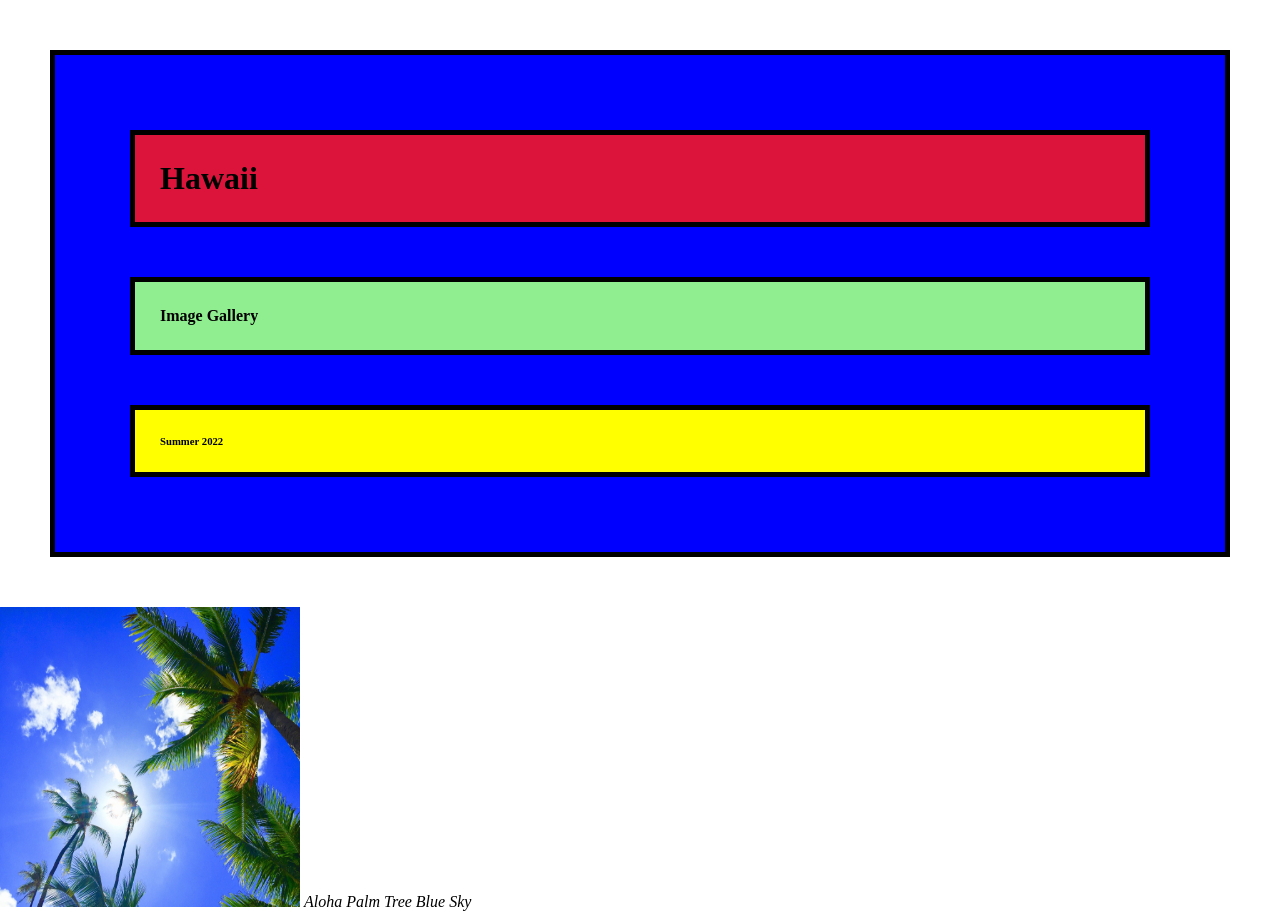
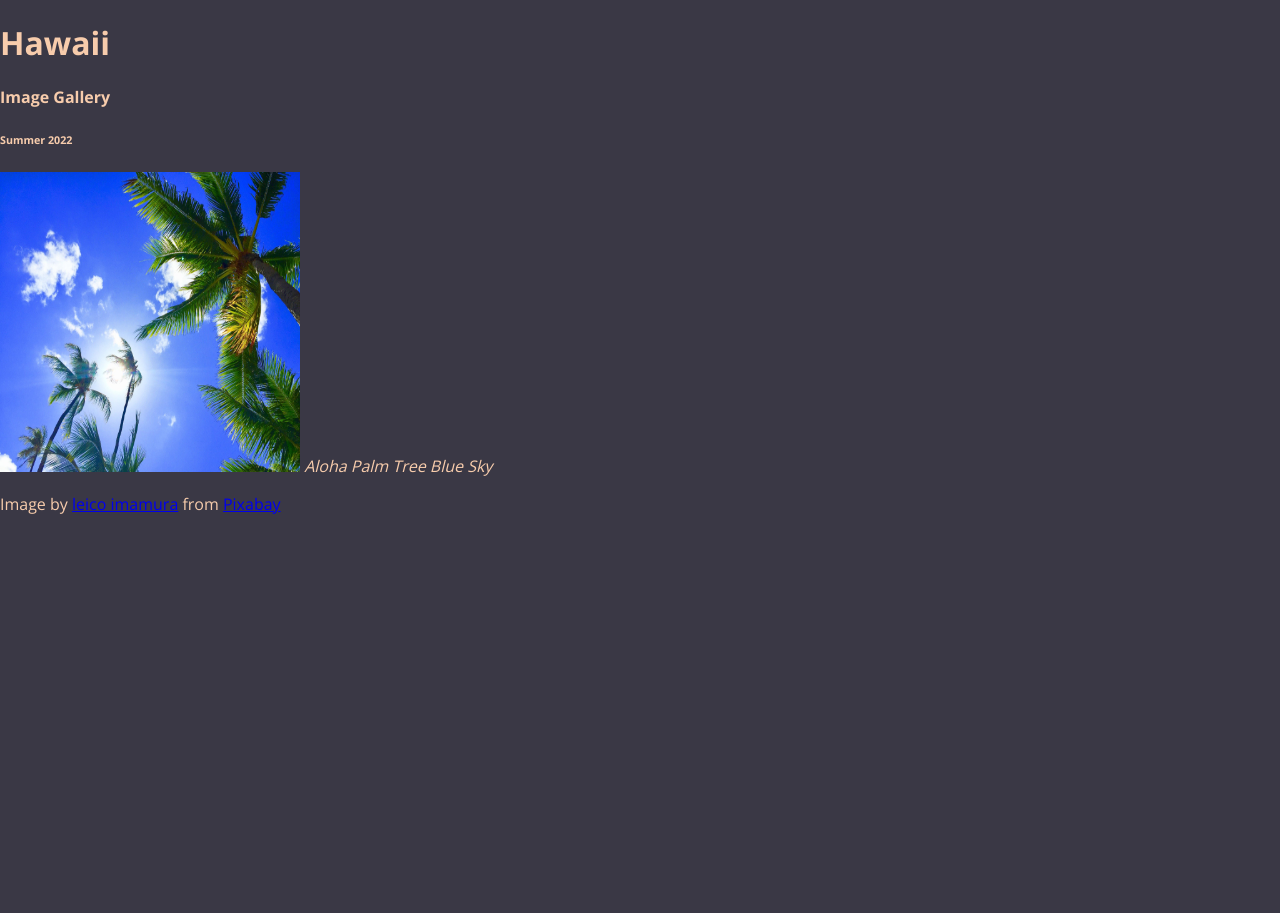
Before and after one commit to CSF2223/imagegallery-GavinDesrochers, a plain HTML site: page index.html in a window 1280 px wide. Shown: the top 913 px of the page. After the commit the page ends 800 px from the top, so only its background shows below. Drawn offline with nearby package versions, Linux system fonts and the light colour scheme.

Commit message:
2.07 complete

```diff
--- a/style.css
+++ b/style.css
@@ -1,43 +1,20 @@
 /*
 Color Palette:
-background color:
-font color:
-secondary color:
-tertiary color:
+background color: #3A3845
+font color: #F7CCAC
+secondary color: #C69B7B
+tertiary color: #826F66
 */
 
 /* CSS syntax notes:
         selector {property: value;}
 */
 
+@import url('https://fonts.googleapis.com/css2?family=Open+Sans:wght@300;400;600;700&display=swap');
+
 body {
+    background-color:#3A3845;
+    color: #F7CCAC;
+    font-family: 'Open Sans', sans-serif;
     margin: 0;
 }
-
-header {
-    background-color: blue;
-    margin: 50px;
-    border: 5px solid black;
-    padding: 25px;
-}
-
-h1 {
-    background-color: crimson;
-    margin: 50px;
-    border: 5px solid black;
-    padding: 25px;
-}
-
-h4 {
-    background-color: lightGreen;
-    margin: 50px;
-    border: 5px solid black;
-    padding: 25px;
-}
-
-h6 {
-    background-color: yellow;
-    margin: 50px;
-    border: 5px solid black;
-    padding: 25px;
-}
```
